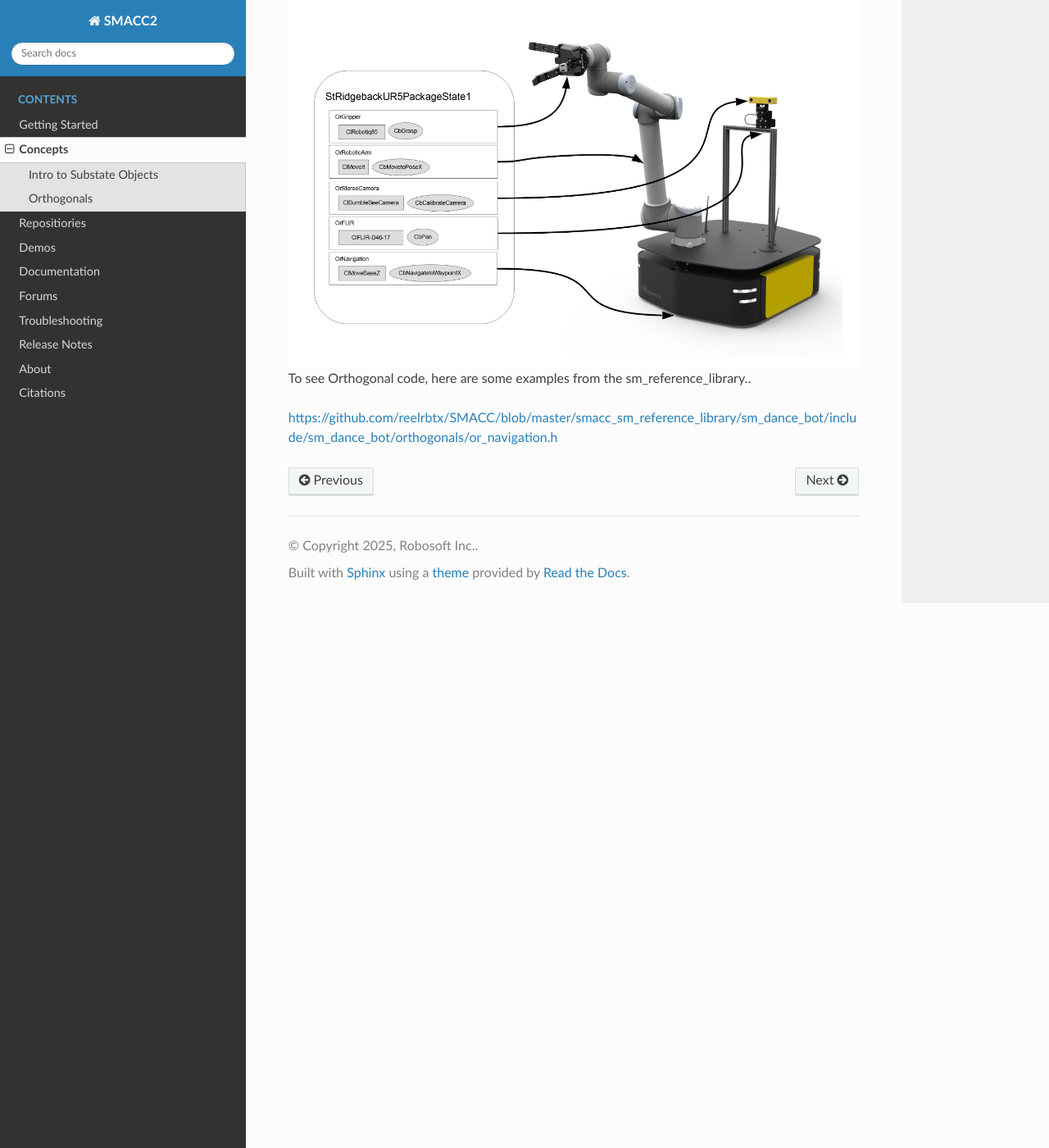
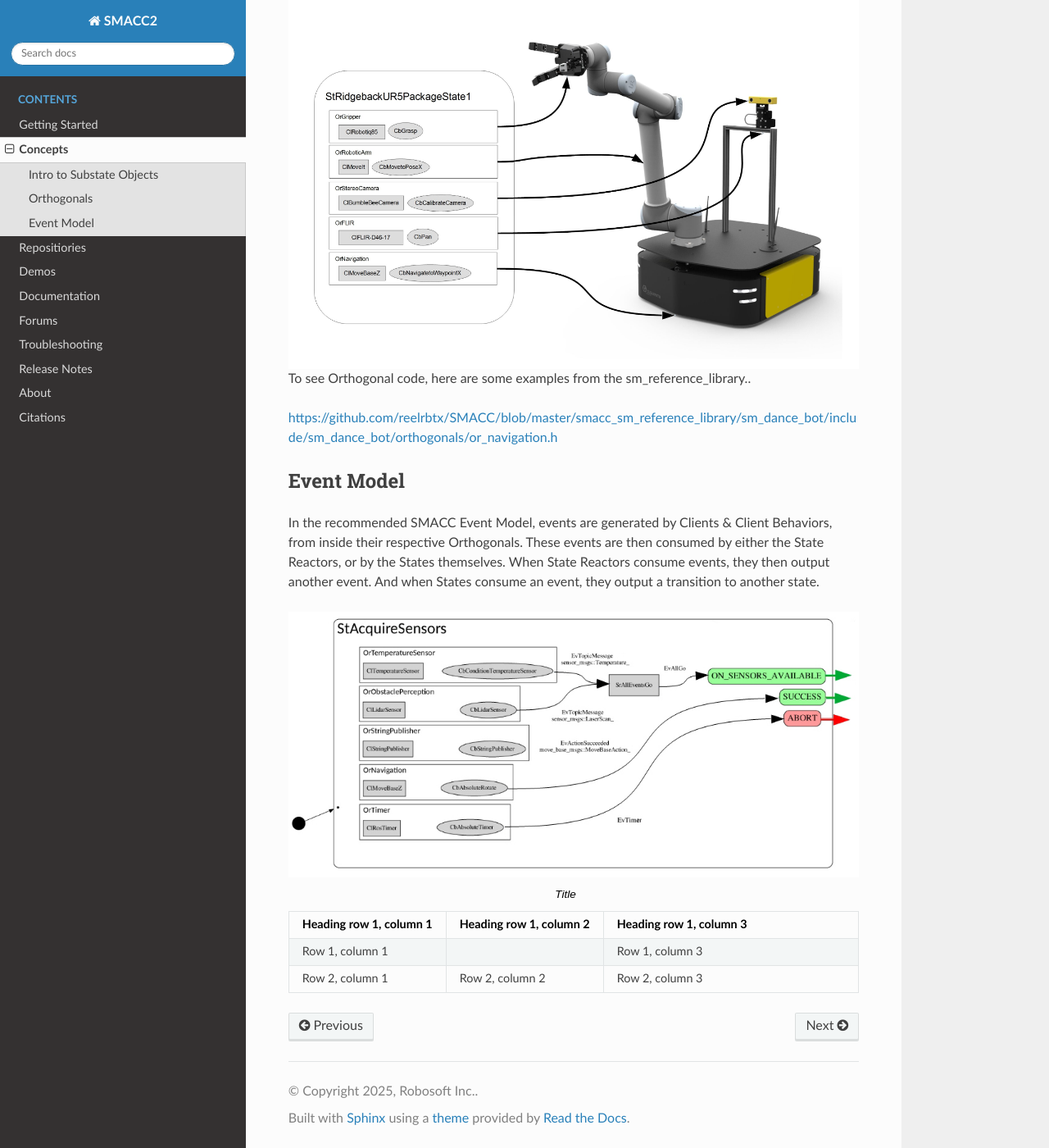
Before and after one commit to robosoft-ai/smacc2_docs, a Sphinx documentation site: the page built from docs/source/concepts.rst, in a window 1280 px wide and 1400 px high, scrolled down 3508 px. Shown: the whole window at 82% size. Built offline with Sphinx 7.4.7 and the Read the Docs theme 3.1.0, drawn with Linux system fonts in a browser that asks for light colours.

Commit message:
Update concepts.rst

```diff
--- a/docs/source/concepts.rst
+++ b/docs/source/concepts.rst
@@ -102,3 +102,27 @@ Let’s look at the examples below, and remember from the naming convention page
 To see Orthogonal code, here are some examples from the sm_reference_library..
 
 https://github.com/reelrbtx/SMACC/blob/master/smacc_sm_reference_library/sm_dance_bot/include/sm_dance_bot/orthogonals/or_navigation.h
+
+
+Event Model
+----------------
+
+In the recommended SMACC Event Model, events are generated by Clients & Client Behaviors, from inside their respective Orthogonals. These events are then consumed by either the State Reactors, or by the States themselves. When State Reactors consume events, they then output another event. And when States consume an event, they output a transition to another state.
+
+.. image:: images/states2.jpg
+    :width: 700px
+    :align: center
+
+.. list-table:: Title
+   :widths: 25 25 50
+   :header-rows: 1
+
+   * - Heading row 1, column 1
+     - Heading row 1, column 2
+     - Heading row 1, column 3
+   * - Row 1, column 1
+     -
+     - Row 1, column 3
+   * - Row 2, column 1
+     - Row 2, column 2
+     - Row 2, column 3
```
